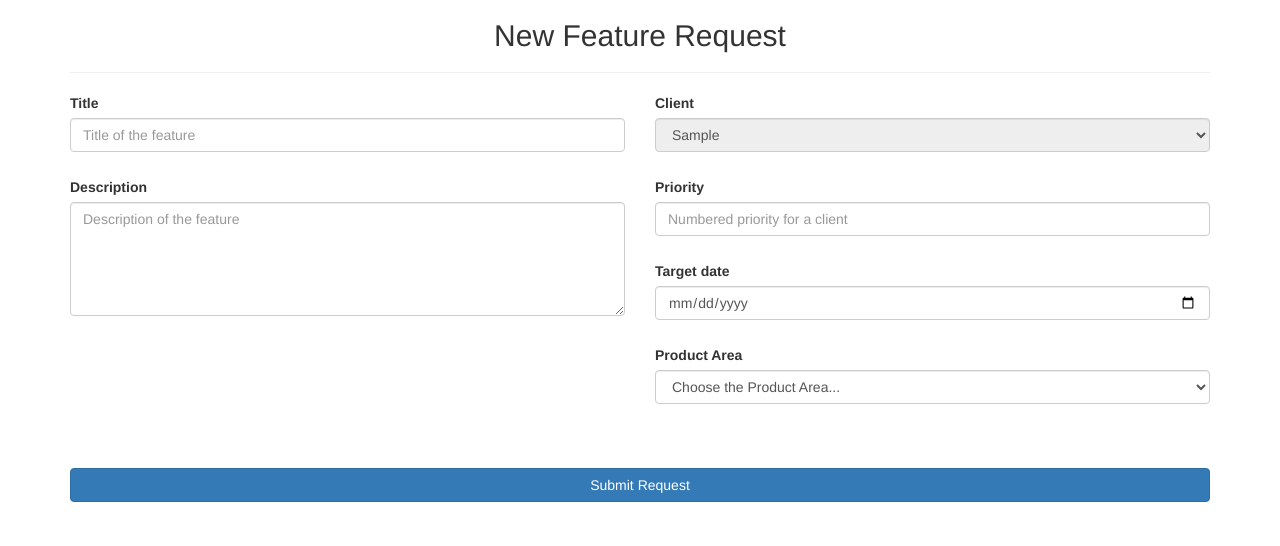
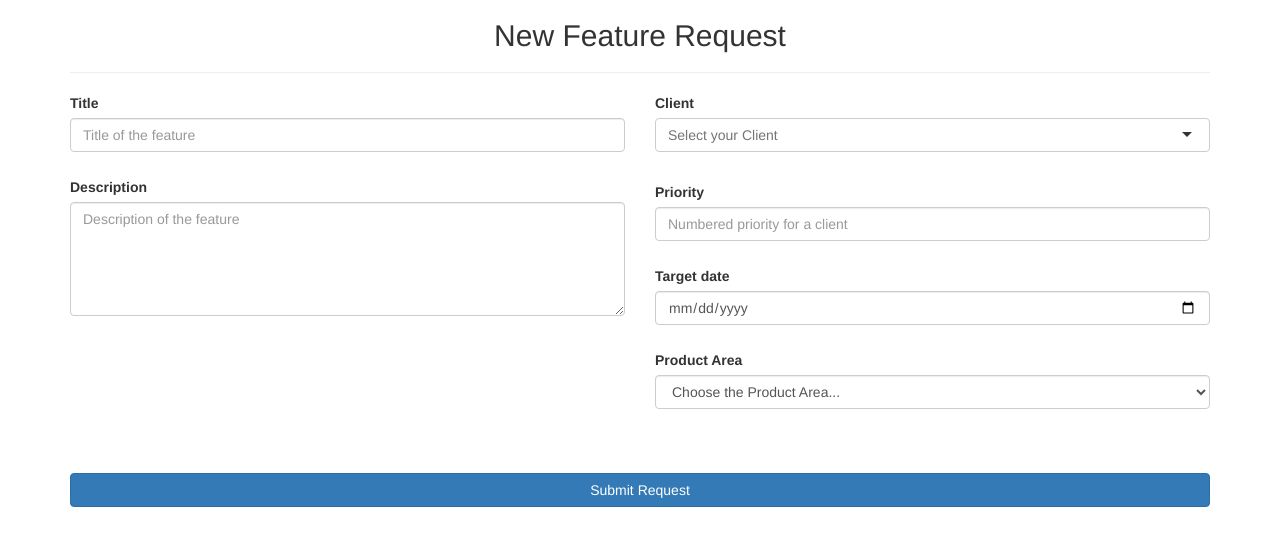
Before and after one commit to sushantkumr/Feature-Requests, a Flask app: page /new_feature_request in a window 1280 px wide. Shown: the part 101-647 px from the top of the page. Run offline with Flask 2, Linux system fonts and the light colour scheme; a user stored in the database is signed in; tables that the repository leaves empty hold one stand-in row (values such as "Sample post"); some libraries are stand-ins or nearby versions.

Commit message:
Selectize fixes

```diff
--- a/lib/feature_requests/views.py
+++ b/lib/feature_requests/views.py
@@ -37,6 +37,7 @@ def get_client_list():
 def submit_feature_requests(title, description, client, priority,
                             target_date, product_area):
     # If a FR for the client with the same priority is present
+    client = client['name']
     raw = (FeatureRequest.query
            .filter(FeatureRequest.client_priority == priority)
            .filter(FeatureRequest.client == client)
@@ -56,7 +57,6 @@ def submit_feature_requests(title, description, client, priority,
 
 
 def get_feature_request_details(id):
-    # import pudb; pudb.set_trace();
     raw = (FeatureRequest.query
            .filter(FeatureRequest.id == id)
            .first())
@@ -68,6 +68,8 @@ def get_feature_request_details(id):
 def update_feature_requests(id, title, description, client, priority,
                             target_date, product_area):
     # Update current row
+    import pudb;pudb.set_trace();
+    client = client['name']
     row = (FeatureRequest.query
            .filter(FeatureRequest.id == id)
            .first())
--- a/server.py
+++ b/server.py
@@ -76,7 +76,7 @@ def signup():
         data = request.get_json()
         username = data.get('username', '').lower()
         password = data.get('password', '')
-        client = data.get('client', '')
+        client = data.get('client', '')['name']
         confirm_password = data.get('confirm_password', '')
 
         if len(username) < 5 or len(username) > 100:
--- a/static/js/new_feature_request.js
+++ b/static/js/new_feature_request.js
@@ -21,10 +21,15 @@ $(document).ready(function() {
                 }
                 else {
                     if(response.data == 'ALL') {
-                        self.clientList(['Client A', 'Client B', 'Client C']);
+                        self.clientList([
+                            {id: 0, name: 'ALL'},
+                            {id: 1, name: 'Client A'},
+                            {id: 2, name: 'Client B'},
+                            {id: 3, name: 'Client C'},
+                        ]);
                     }
                     else {
-                        self.clientList([response.data]);
+                        self.clientList([{name: response.data}]);
                         self.newClient(response.data);
                     }
                 };
--- a/templates/edit_feature_request.html
+++ b/templates/edit_feature_request.html
@@ -19,11 +19,7 @@
                     <div class="col-xs-12 col-md-6 col-lg-6">
                         <div class="s-m-b-2">
                             <label>Client</label>
-                            <select class="form-control" data-bind="options: clientList,
-                                                                value: newClient,
-                                                                optionsCaption: 'Choose the Client...',
-                                                                enable: clientList().length > 1
-                                                                "></select>
+                            <select class="form-control" data-bind="selectize: newClient, selectizeOptions: clientList, optionsText: 'name', optionsSearch: 'name', optionsValue: 'name', selectizePlaceholder: 'Select your Client', enable: clientList().length > 1"></select>
                         </div>
                         <div class="s-m-b-2">
                             <label>Priority</label>
--- a/templates/new_feature_request.html
+++ b/templates/new_feature_request.html
@@ -19,11 +19,7 @@
                     <div class="col-xs-12 col-md-6 col-lg-6">
                         <div class="s-m-b-2">
                             <label>Client</label>
-                            <select class="form-control" data-bind="options: clientList,
-                                                                value: newClient,
-                                                                optionsCaption: 'Choose the Client...',
-                                                                enable: clientList().length > 1
-                                                                "></select>
+                           <select class="form-control" data-bind="selectize: newClient, selectizeOptions: clientList, optionsText: 'name', optionsSearch: 'name', optionsValue: 'name', selectizePlaceholder: 'Select your Client', enable: clientList().length > 1"></select>
                         </div>
                         <div class="s-m-b-2">
                             <label>Priority</label>
```
Also changed, not shown: static/js/edit_feature_request.js (+8 -3 lines).
